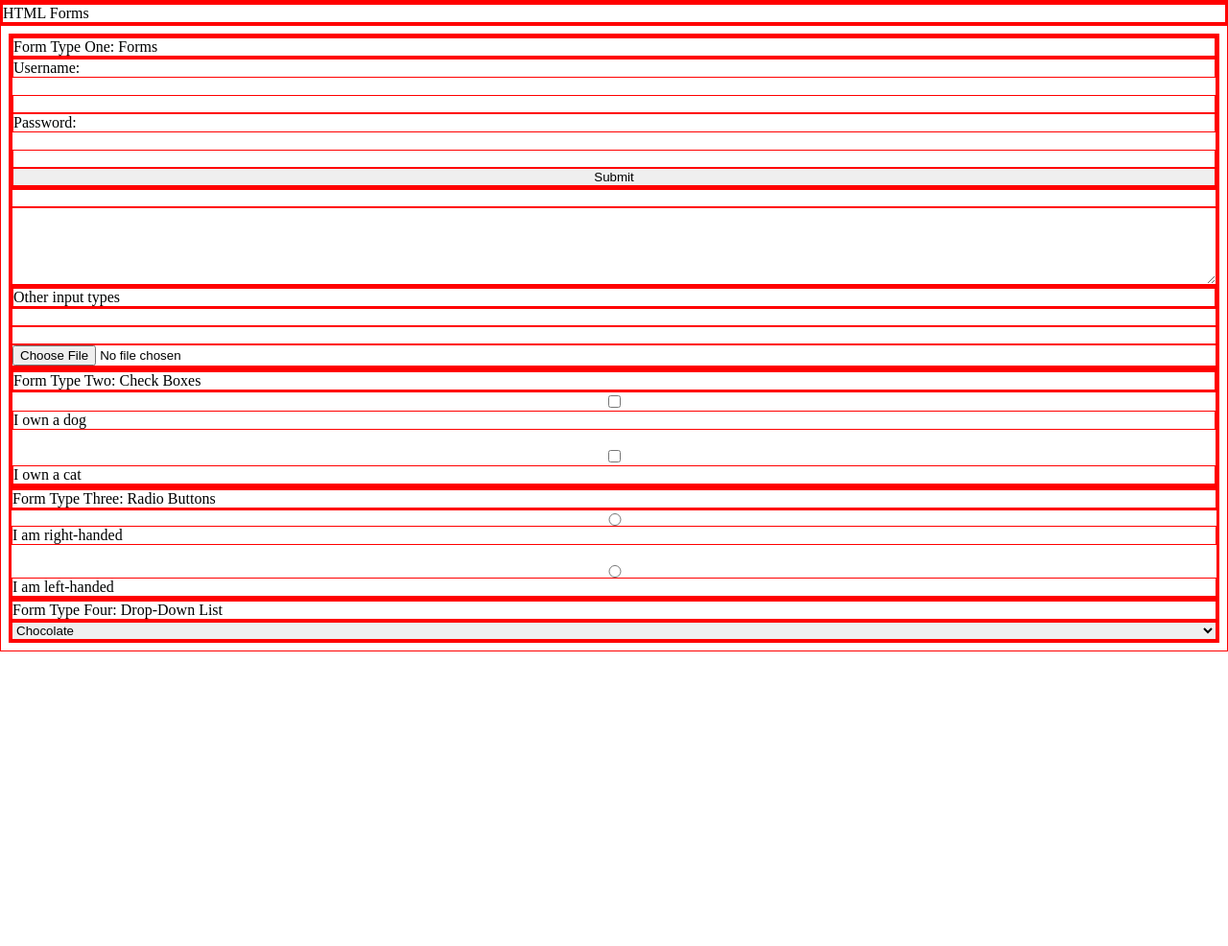
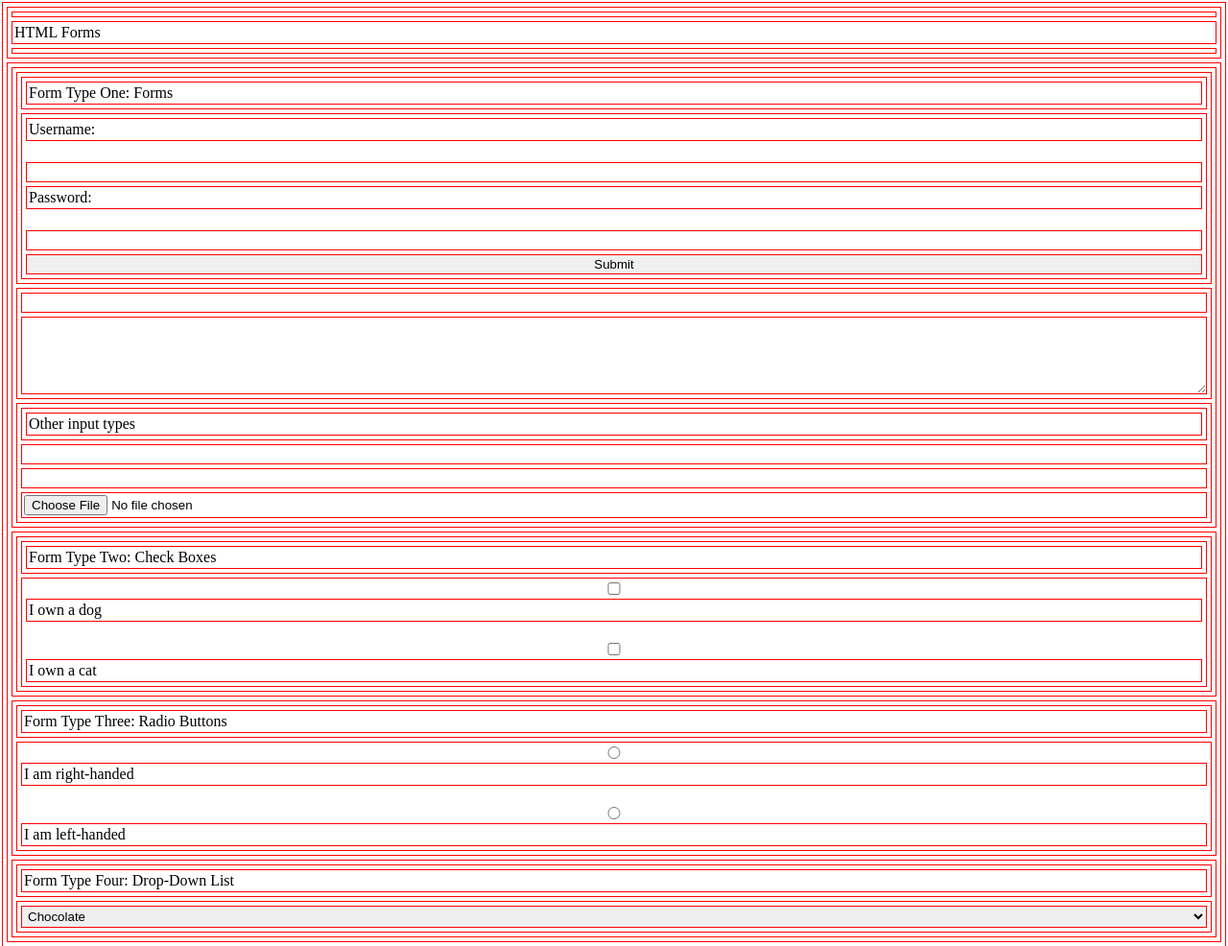
Before and after one commit to DaisyKirui/Blog-Post-Codes, a plain HTML site: page HTML Forms and Server Communication/index.html in a window 1280 px wide. Shown: the top 986 px of the page at 96% size. Before the commit the page ends 800 px from the top, so only its background shows below. Drawn offline with Linux system fonts and the light colour scheme.

Commit message:
new project

```diff
--- /dev/null
+++ b/HTML Forms and Server Communication/main.js
@@ -0,0 +1 @@
+console.log('Hello World');
--- a/HTML Forms and Server Communication/style.css
+++ b/HTML Forms and Server Communication/style.css
@@ -1,4 +1,6 @@
 *{
     border: 1px red solid;
     display: grid;
+    padding: 2px;
+    margin: 2px;
 }
```
